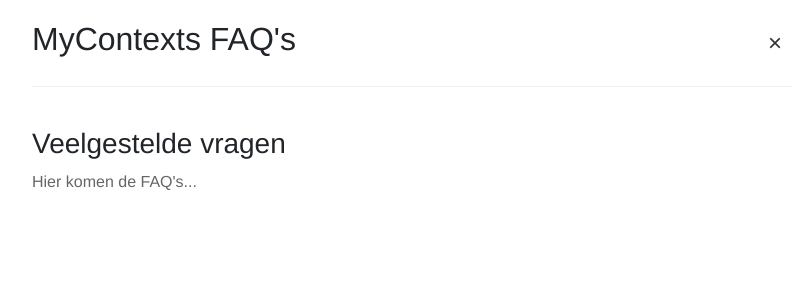
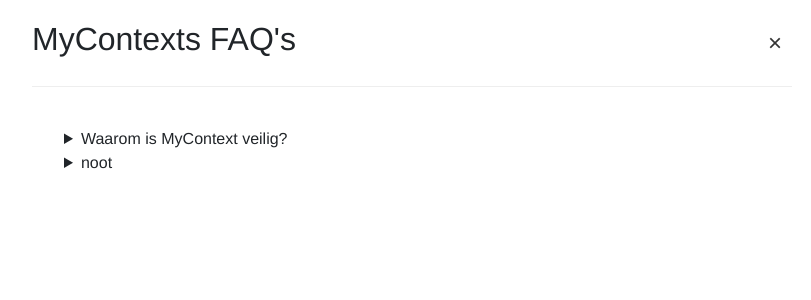
Before and after one commit to joopringelberg/my_context_intro, a React (Vite) app: page / in a window 1280 px wide. Both pictures are taken after a click on the button "MyContexts FAQ's". Shown: the top 300 px of the page, without its empty margins (228-1039 px from the left). Built offline with nearby package versions, Linux system fonts and the light colour scheme.

Commit message:
Dropdown ok

```diff
--- a/src/App.tsx
+++ b/src/App.tsx
@@ -69,8 +69,18 @@
           title="MyContexts FAQ's"
         >
           <div className="panel-body">
-            <h3>Veelgestelde vragen</h3>
-            <p>Hier komen de FAQ's...</p>
+          <ul>
+
+                <details>
+                  <summary>Waarom is MyContext veilig?</summary>
+                  <p>Hier komt het antwoord over de veiligheid van MyContext...</p>
+                </details>
+                <details>
+                  <summary>noot</summary>
+                  <p>Hier komt de uitleg over de noot...</p>
+                </details>
+
+            </ul>
           </div>
         </Panel>
       }
@@ -81,8 +91,10 @@
           title="Installeer MyContexts"
         >
           <div className="panel-body">
-            <h3>Installatie stappen</h3>
-            <p>Hier komen de installatie instructies...</p>
+            <ul>
+              <li><a href="#">Waarom is MyContext veilig</a></li>
+              <li><a href="#">noot</a></li>
+            </ul>
           </div>
         </Panel>
       }
```
